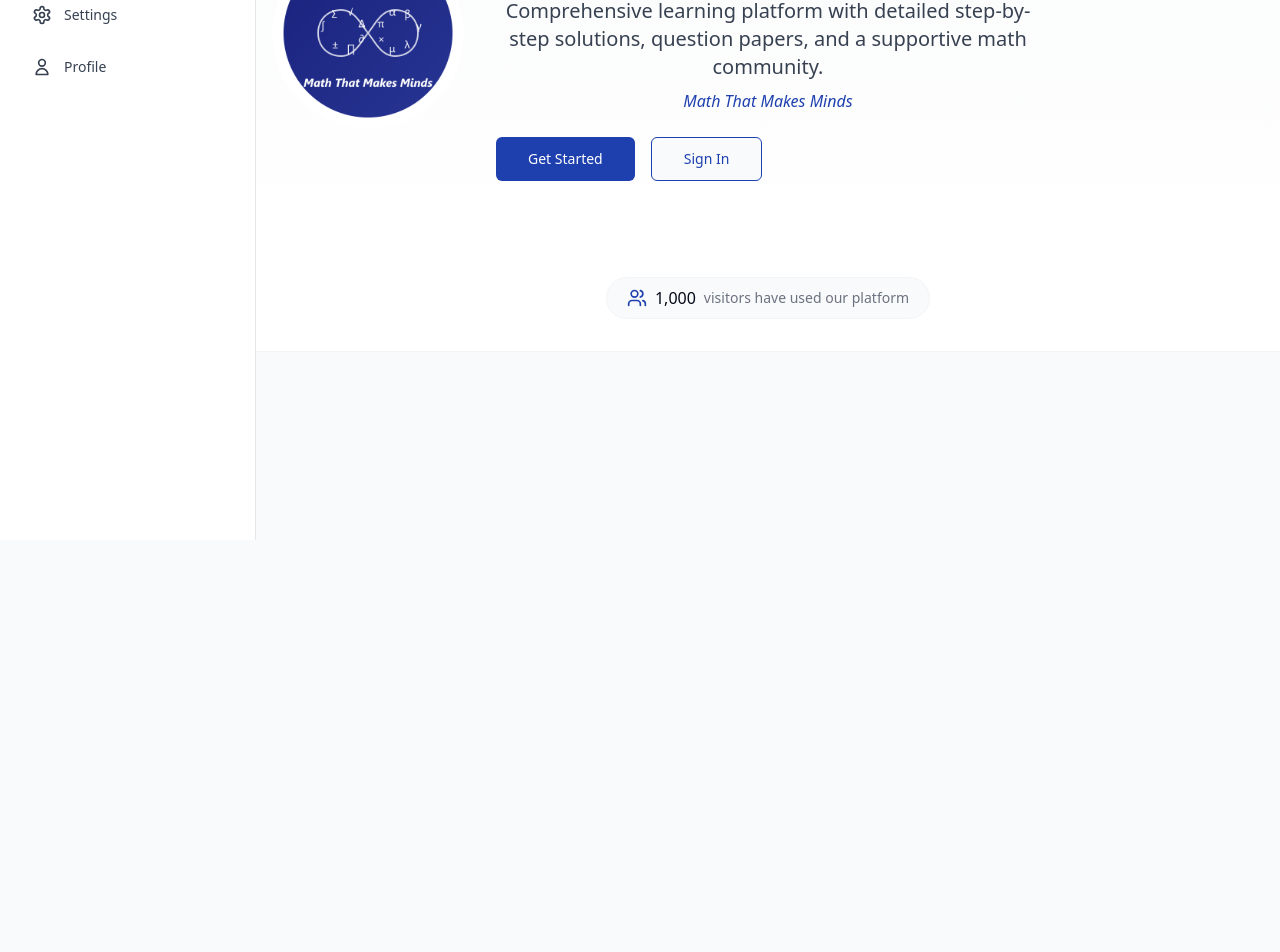
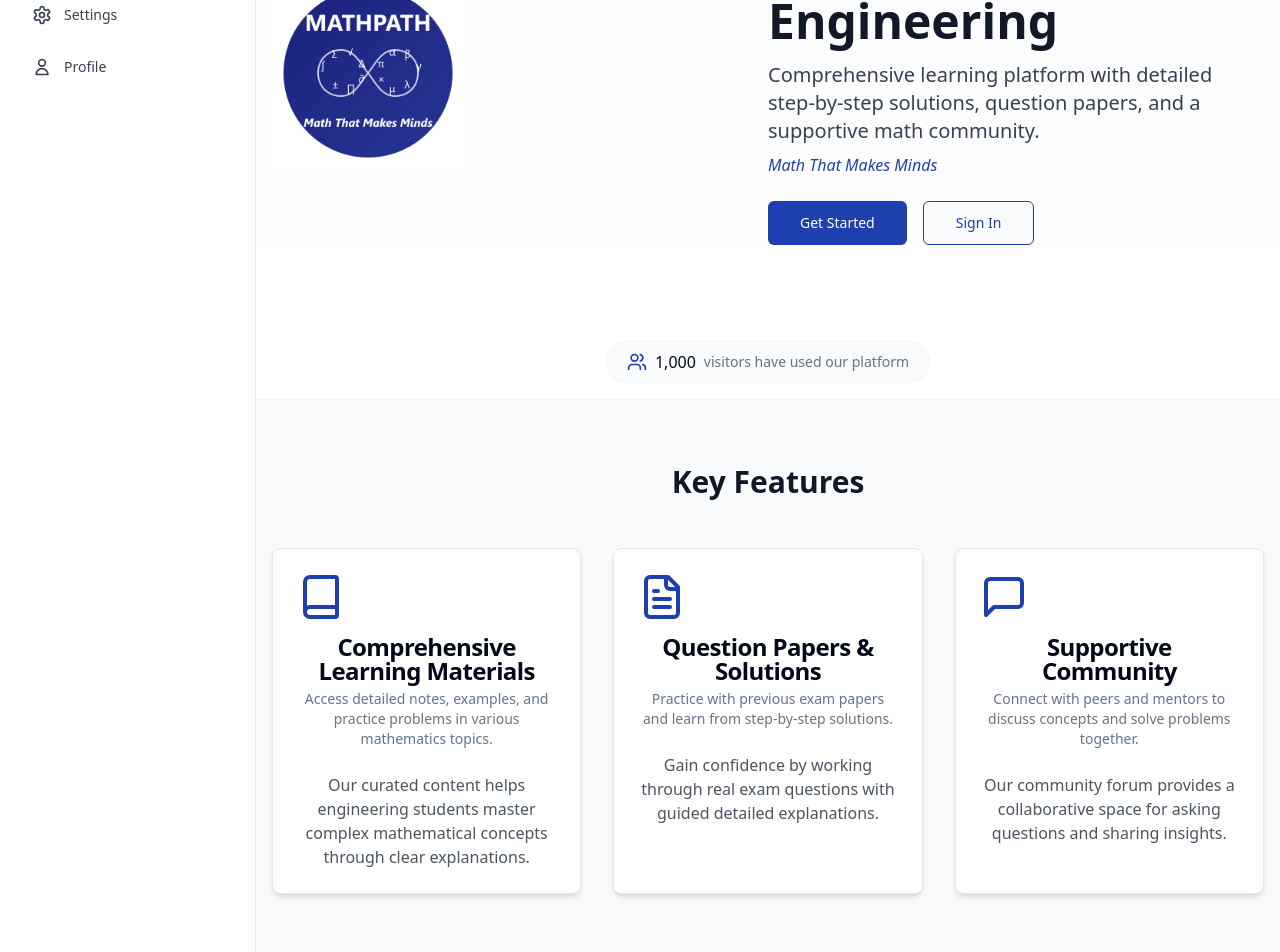
Before and after one commit to ISJBTC/IZZYMATHS, a React (Vite) app: page / in a window 1280 px wide. Shown: the part 260-1212 px from the top of the page. Before the commit the page ends 800 px from the top, so only its background shows below. Built offline with nearby package versions, Linux system fonts and the light colour scheme.

Commit message:
Refactor: Improve MainLayout appearance
Improve the layout of the MainLayout component to be more symmetrical and visually appealing.

```diff
--- a/src/pages/Index.tsx
+++ b/src/pages/Index.tsx
@@ -24,18 +24,17 @@ const Index: React.FC = () => {
   return (
     <MainLayout>
       {/* Hero section with professional gradient */}
-      <section className="bg-gradient-to-b from-gray-50 to-white text-gray-800 py-16">
+      <section className="bg-gradient-to-b from-gray-50 to-white text-gray-800 py-20">
         <div className="container max-w-6xl mx-auto px-4">
-          <div className="max-w-3xl flex flex-col md:flex-row items-center gap-8">
-            <div className="flex-shrink-0">
+          <div className="flex flex-col md:flex-row items-center justify-between">
+            <div className="md:w-1/2 mb-10 md:mb-0 flex justify-center md:justify-start">
               <img
                 src="/lovable-uploads/36f8e087-4855-4f2b-ab75-719fafc7e3c7.png"
                 alt="MATHPATH Logo"
-                className="w-48 h-48 mb-4 md:mb-0"
-                style={{ borderRadius: '50%' }}
+                className="w-48 h-48"
               />
             </div>
-            <div>
+            <div className="md:w-1/2 text-center md:text-left">
               <h1 className="text-4xl md:text-5xl font-bold mb-4 animate-fade-in text-gray-900">
                 Master Mathematics for Engineering
               </h1>
@@ -47,7 +46,7 @@ const Index: React.FC = () => {
                 Math That Makes Minds
               </p>
               {!user ? (
-                <div className="flex flex-wrap gap-4">
+                <div className="flex flex-wrap gap-4 justify-center md:justify-start">
                   <Button
                     size="lg"
                     className="bg-math-primary text-white hover:bg-math-secondary"
@@ -65,7 +64,7 @@ const Index: React.FC = () => {
                   </Button>
                 </div>
               ) : (
-                <div className="flex flex-wrap gap-4">
+                <div className="flex flex-wrap gap-4 justify-center md:justify-start">
                   <Button
                     size="lg"
                     className="bg-math-primary text-white hover:bg-math-secondary"
@@ -89,7 +88,7 @@ const Index: React.FC = () => {
       </section>
 
       {/* Visitor counter section */}
-      <section className="py-8 bg-white border-b border-gray-100">
+      <section className="py-4 bg-white border-b border-gray-100">
         <div className="container mx-auto px-4 text-center">
           <div className="inline-flex items-center gap-2 bg-gray-50 px-5 py-2 rounded-full border border-gray-100">
             <Users className="h-5 w-5 text-math-primary" />
@@ -102,8 +101,40 @@ const Index: React.FC = () => {
       {/* Features */}
       <section className="py-16 bg-gray-50">
         <div className="container max-w-6xl mx-auto px-4">
+          <h2 className="text-3xl font-bold text-center mb-12 text-gray-900">Key Features</h2>
           <div className="grid grid-cols-1 md:grid-cols-3 gap-8">
-            {/* Feature cards can be added here if needed */}
+            <Card className="shadow-md hover:shadow-lg transition-shadow">
+              <CardHeader>
+                <Book className="h-12 w-12 text-math-primary mb-2" />
+                <CardTitle>Comprehensive Learning Materials</CardTitle>
+                <CardDescription>Access detailed notes, examples, and practice problems in various mathematics topics.</CardDescription>
+              </CardHeader>
+              <CardContent>
+                <p className="text-gray-600">Our curated content helps engineering students master complex mathematical concepts through clear explanations.</p>
+              </CardContent>
+            </Card>
+
+            <Card className="shadow-md hover:shadow-lg transition-shadow">
+              <CardHeader>
+                <FileText className="h-12 w-12 text-math-primary mb-2" />
+                <CardTitle>Question Papers & Solutions</CardTitle>
+                <CardDescription>Practice with previous exam papers and learn from step-by-step solutions.</CardDescription>
+              </CardHeader>
+              <CardContent>
+                <p className="text-gray-600">Gain confidence by working through real exam questions with guided detailed explanations.</p>
+              </CardContent>
+            </Card>
+
+            <Card className="shadow-md hover:shadow-lg transition-shadow">
+              <CardHeader>
+                <MessageSquare className="h-12 w-12 text-math-primary mb-2" />
+                <CardTitle>Supportive Community</CardTitle>
+                <CardDescription>Connect with peers and mentors to discuss concepts and solve problems together.</CardDescription>
+              </CardHeader>
+              <CardContent>
+                <p className="text-gray-600">Our community forum provides a collaborative space for asking questions and sharing insights.</p>
+              </CardContent>
+            </Card>
           </div>
         </div>
       </section>
```
